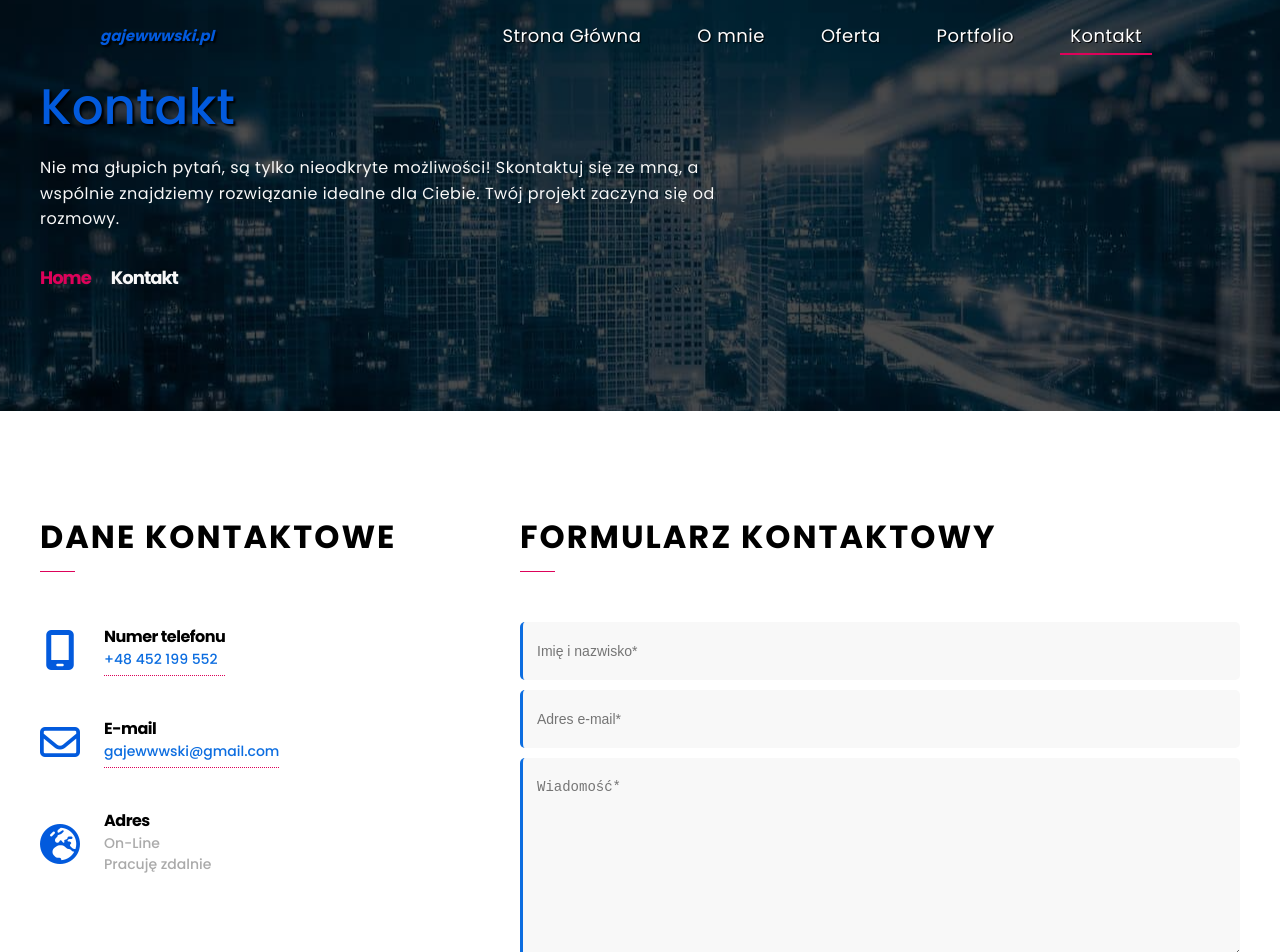
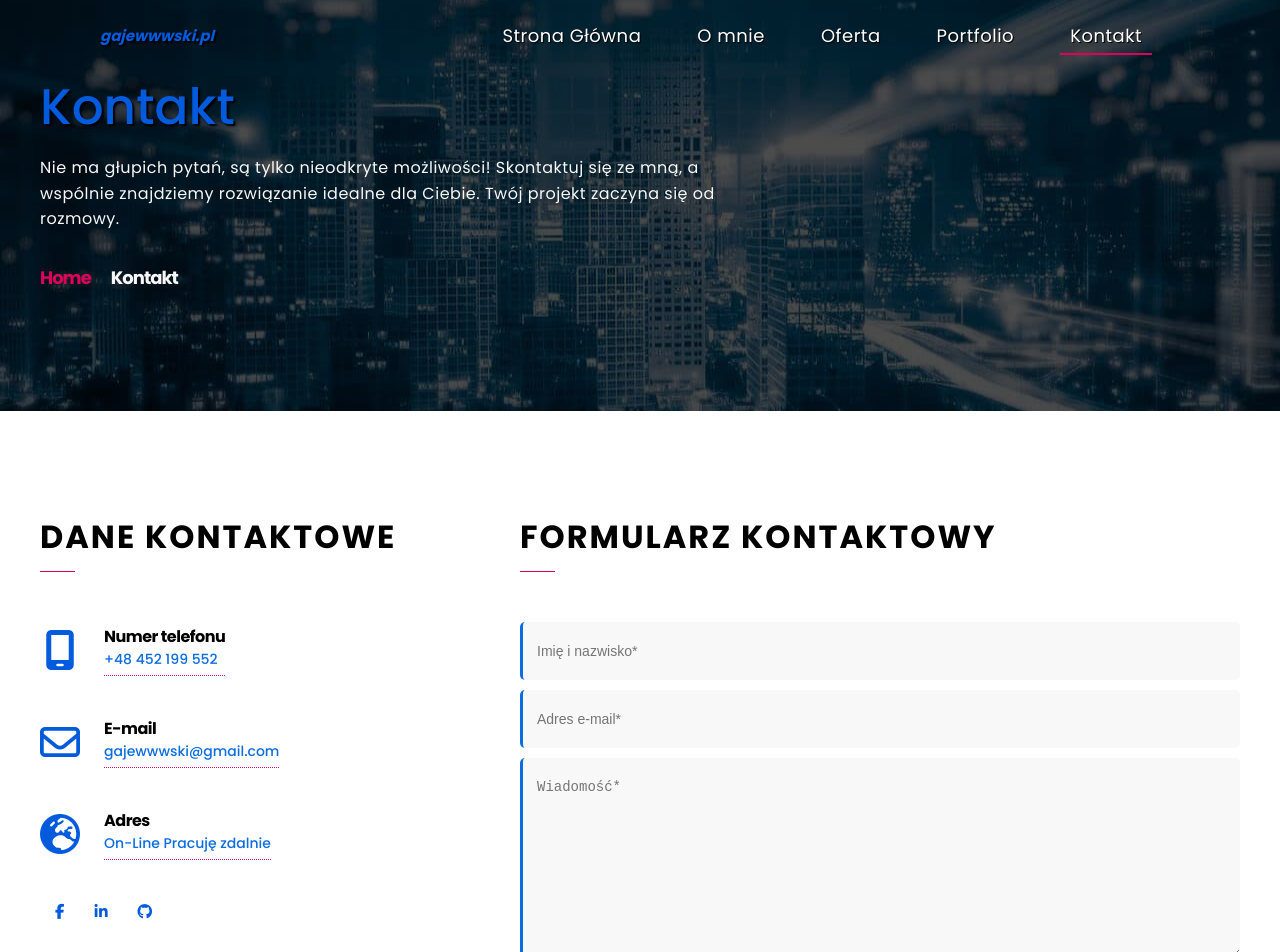
Before and after one commit to kwaq102/gajewwwski, a React (Create React App) app: page /kontakt in a window 1280 px wide. Shown: the top 952 px of the page. Built offline with nearby package versions, Linux system fonts and the light colour scheme.

Commit message:
added social media to contact component

```diff
--- /dev/null
+++ b/src/components/Socials.tsx
@@ -0,0 +1,20 @@
+const Socials = () => {
+	return (
+		<>
+			<a href="https://www.facebook.com/gajewwwski.net" className="socialLink">
+				<span className="fab fa-facebook-f"></span>
+			</a>
+			<a
+				href="https://www.linkedin.com/in/kg-kamil-gajewski"
+				className="socialLink"
+			>
+				<span className="fab fa-linkedin-in"></span>
+			</a>
+			<a href="https://github.com/kwaq102" className="socialLink">
+				<span className="fab fa-github"></span>
+			</a>
+		</>
+	);
+};
+
+export default Socials;
--- a/src/layout/Contact.tsx
+++ b/src/layout/Contact.tsx
@@ -1,5 +1,6 @@
 import HeadingSection from "../components/HeadingSection";
 import Form from "../components/Form";
+import Socials from "../components/Socials";
 
 const Contact = () => {
 	return (
@@ -7,7 +8,6 @@
 			<div className="contact__container">
 				<div className="contact__details">
 					<HeadingSection title="Dane kontaktowe" nameClass="contact__title" />
-
 					<div className="contact__details__box">
 						<span className="fa-solid fa-mobile-screen contact__details__icon"></span>
 						<h5 className="contact__details__box__title">Numer telefonu</h5>
@@ -30,7 +30,9 @@
 							On-Line <span>Pracuję zdalnie</span>
 						</p>
 					</div>
-					{/* TODO <div>social media</div> */}
+					<div className="contact__details__box__socials">
+						<Socials />
+					</div>
 				</div>
 
 				<div className="contact__form-box">
--- a/src/layout/Header.tsx
+++ b/src/layout/Header.tsx
@@ -2,6 +2,7 @@
 import ButtonLink from "../components/ButtonLink";
 import Particles from "../components/Particles";
 import { useTypingEffect } from "../ts/typing";
+import Socials from "../components/Socials";
 
 const Header = () => {
 	const text = [
@@ -34,15 +35,7 @@
 							<p className="header-text header-typing">{textToTyping}</p>
 
 							<div className="socials">
-								<a href="https://www.facebook.com/gajewwwski.net">
-									<span className="fab fa-facebook-f"></span>
-								</a>
-								<a href="https://www.linkedin.com/in/kg-kamil-gajewski">
-									<span className="fab fa-linkedin-in"></span>
-								</a>
-								<a href="https://github.com/kwaq102">
-									<span className="fab fa-github"></span>
-								</a>
+								<Socials />
 							</div>
 
 							<div className="box-buttons">
--- a/src/pages/ContactPage.tsx
+++ b/src/pages/ContactPage.tsx
@@ -31,9 +31,6 @@
 				/>
 				<div className="ContactPage__wrapper">
 					<Contact />
-
-					{/* TODO SOCIAL MEDIA */}
-					{/* TODO moze tutaj dajć najczęściej zadawane pytania */}
 				</div>
 			</div>
 		</Fade>
--- a/src/styles/_Contact.scss
+++ b/src/styles/_Contact.scss
@@ -32,6 +32,10 @@
 			}
 		}
 	}
+}
+
+.contact__details__box__socials {
+	margin: 3em 0;
 }
 
 .contact__details__icon {
@@ -114,6 +118,10 @@
 		}
 	}
 
+	.contact__details__box__socials {
+		margin: 2em 0;
+	}
+
 	.contact__details__icon {
 		grid-area: icon;
 		width: 40px;
--- a/src/styles/_Header.scss
+++ b/src/styles/_Header.scss
@@ -64,13 +64,6 @@
 	margin: 0 auto;
 	display: flex;
 	justify-content: center;
-
-	a {
-		margin: 0 0.5em;
-		padding: 0.5em;
-		color: $primaryColor;
-		font-size: 1.5rem;
-	}
 }
 
 .box-buttons {
--- /dev/null
+++ b/src/styles/_Socials.scss
@@ -0,0 +1,6 @@
+.socialLink {
+	margin: 0 0.5em;
+	padding: 0.5em;
+	color: $primaryColor;
+	font-size: 1.5rem;
+}
--- a/src/styles/index.scss
+++ b/src/styles/index.scss
@@ -25,6 +25,9 @@
 @import "_CertificatesGallery.scss";
 @import "_pageOffer.scss";
 
+//SOCIALS
+@import "_Socials.scss";
+
 // TIMELINE IN OFFER
 @import "_Timeline.scss";
 
```
